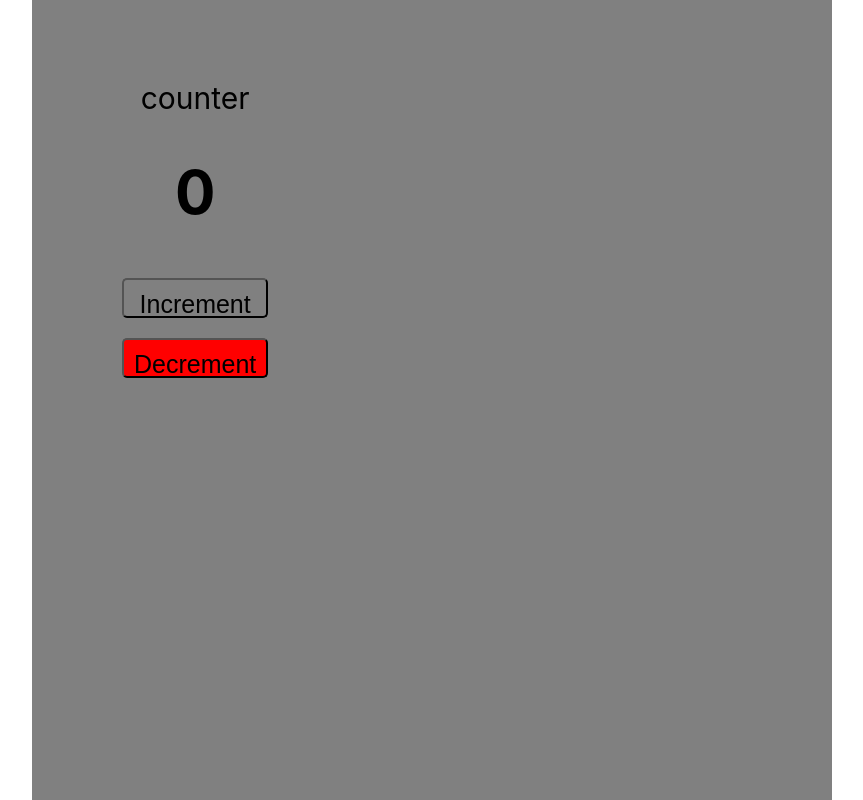
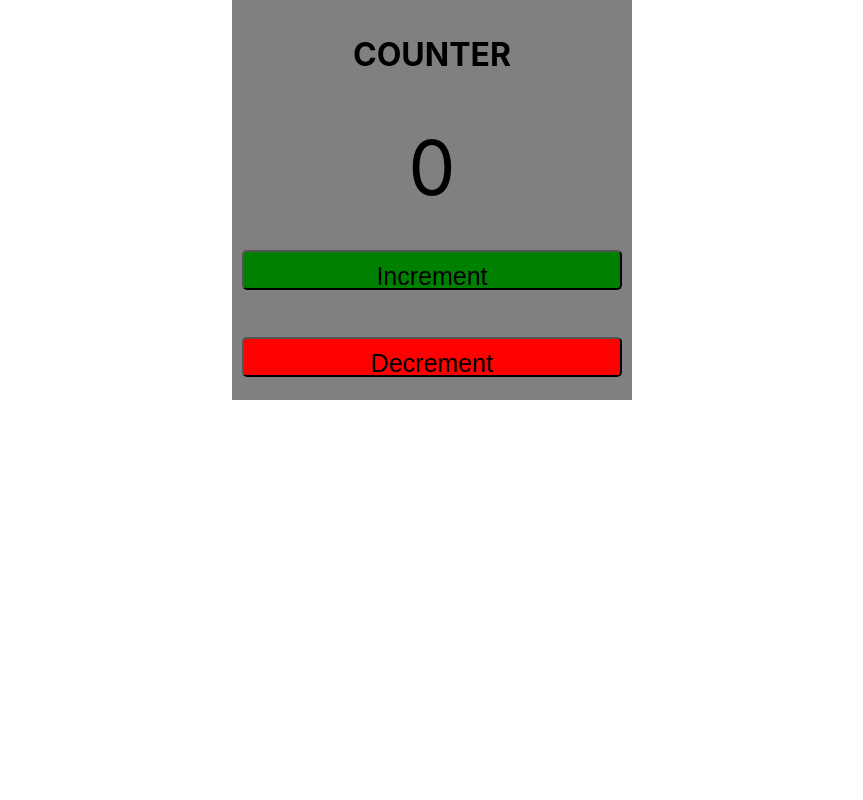
Before and after one commit to waqarkhan9/counterapp, a React (Create React App) app: page / in a window 1280 px wide. Shown: the whole page, without its empty margins (208-1071 px from the left). Built offline with nearby package versions, Linux system fonts and the light colour scheme.

Commit message:
app done

```diff
--- a/src/App.js
+++ b/src/App.js
@@ -21,9 +21,10 @@ function App() {
     <div className="App">
 
 
-        <div className="counter">
-           counter
-          <h1>{counter}</h1>
+
+           <h1>COUNTER</h1>
+          <div className="counter"> {counter}</div>
+
 
         <button className="IncrementButton" onClick={increment}>
           Increment
@@ -31,21 +32,12 @@ function App() {
         <button className="DecrementButton" onClick={decrement}>
           Decrement
         </button>
-        </div>
+
+    </div>
 
 
 
 
-
-
-
-
-
-
-
-
-
-    </div>
   );
 }
 
--- a/src/style.css
+++ b/src/style.css
@@ -1,27 +1,22 @@
 .App{
-    width: 800px;
-    height: 800px;
+    width: 400px;
+    height: 400px;
     margin: 0 auto;
     background-color: gray;
     text-align: center;
-    display: flex;
+    align-items: center;
+    display: grid;
 
 
 
 
 }
 .counter{
-
-    display:grid;
-    font-size: 30px;
-
-    margin: 80px;
-
-    height: 200px;
-    width: 150px;
+    font-size: 75px;
+    font-weight: 400;
 }
 .IncrementButton{
-background-color:grey;
+background-color: green;
 height: 40px;
 padding: 10px;
 margin: 10px;
```
